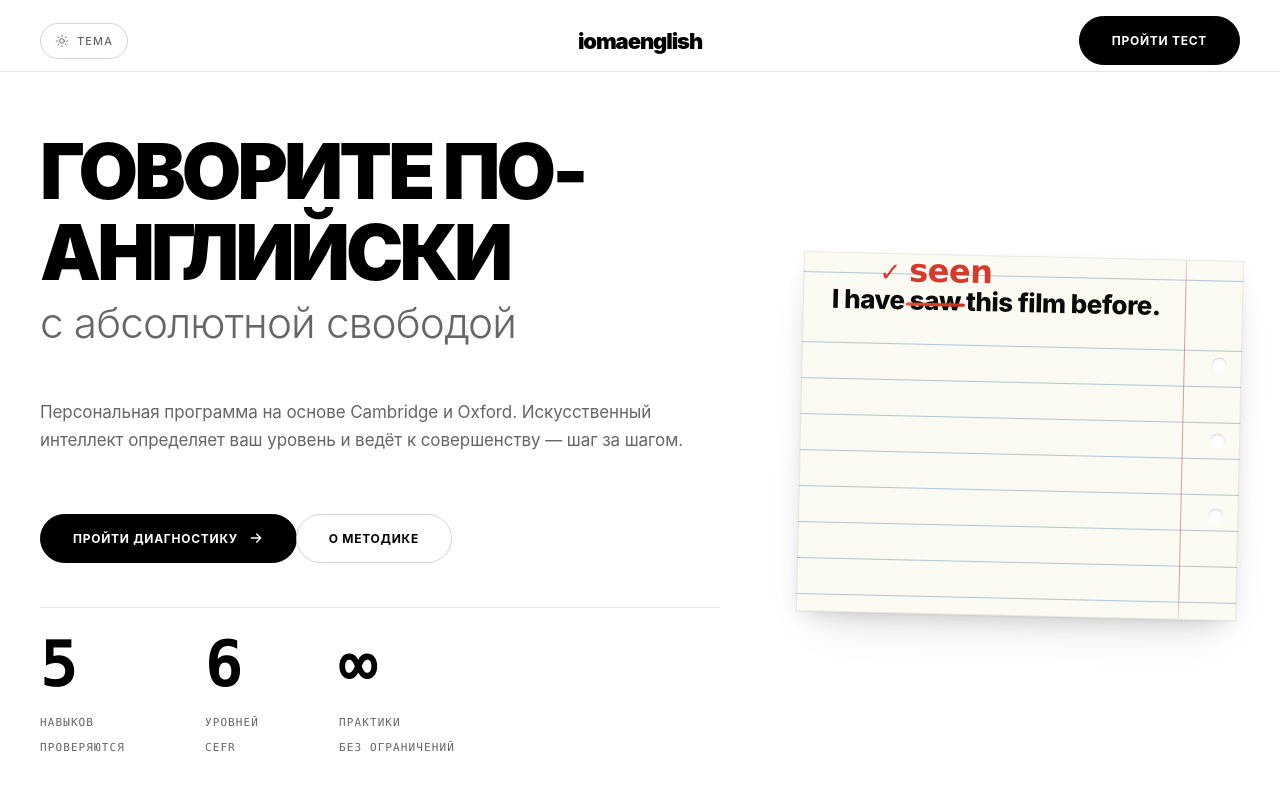
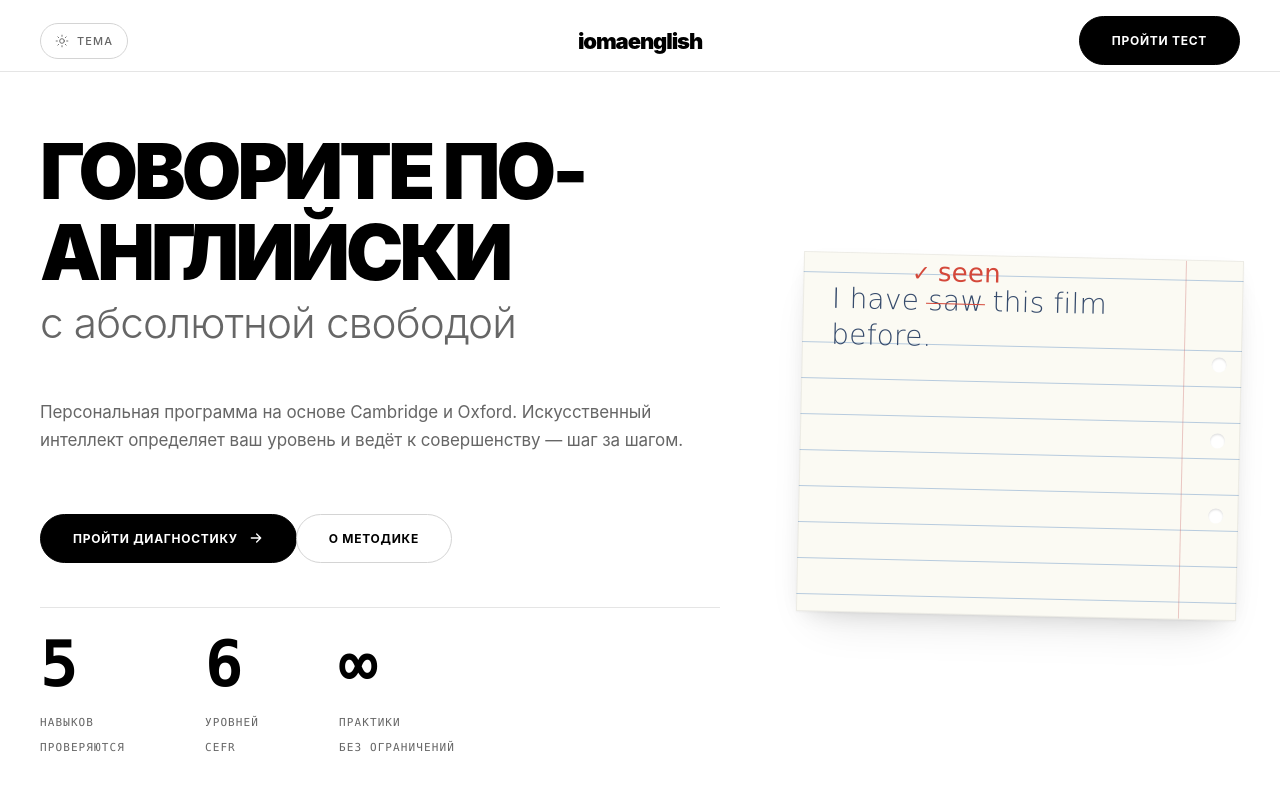
Before and after one commit to h2hydzjwfj-arch/ENGLISH_SIT, a website: page index.html in a window 1280 px wide. Both pictures are taken after a click on the button "ТЕМА". Shown: the top 800 px of the page. Drawn offline with Linux system fonts and the light colour scheme; no server answers.

Commit message:
feat: рукописный тонкий текст + тонкая красная ручка учителя

```diff
--- a/styles.css
+++ b/styles.css
@@ -2936,10 +2936,11 @@ textarea,
 }
 
 
-/* ═══════════════ HERO + PAPER v5 (заголовок стиль) ═══════════════ */
-@import url('https://fonts.googleapis.com/css2?family=Caveat:wght@600;700&display=swap');
-
-/* Обёртка hero — центрируем весь блок */
+
+
+/* ═══════════════ HERO + PAPER v6 (рукописный, тонкий) ═══════════════ */
+@import url('https://fonts.googleapis.com/css2?family=Kalam:wght@300;400&family=Caveat:wght@400;500;600&display=swap');
+
 .hero {
   display: flex !important;
   align-items: center !important;
@@ -2967,7 +2968,6 @@ textarea,
 .hero-copy.hero-with-paper > .hero-actions { grid-column: 1 !important; grid-row: 4 !important; margin: 12px 0 24px !important; }
 .hero-copy.hero-with-paper > .hero-stats { grid-column: 1 !important; grid-row: 5 !important; padding-top: 24px !important; }
 
-/* Лист — справа, по центру */
 .hero-paper {
   grid-column: 2 !important;
   grid-row: 1 / 6 !important;
@@ -2980,7 +2980,6 @@ textarea,
 }
 .hero-paper:hover { transform: rotate(0.4deg) scale(1.01) !important; }
 
-/* ── Сам лист ── */
 .paper {
   position: relative !important;
   width: 100% !important;
@@ -2992,15 +2991,15 @@ textarea,
       to bottom,
       transparent 0px,
       transparent 35px,
-      rgba(100, 145, 195, 0.5) 35px,
-      rgba(100, 145, 195, 0.5) 36px
+      rgba(100, 145, 195, 0.45) 35px,
+      rgba(100, 145, 195, 0.45) 36px
     ) !important;
   background-position: 0 54px !important;
-  border: 1px solid rgba(0, 0, 0, 0.07) !important;
+  border: 1px solid rgba(0, 0, 0, 0.06) !important;
   box-shadow:
-    0 1px 2px rgba(0, 0, 0, 0.05),
-    0 8px 24px -10px rgba(0, 0, 0, 0.18),
-    0 24px 48px -20px rgba(0, 0, 0, 0.15) !important;
+    0 1px 2px rgba(0, 0, 0, 0.04),
+    0 8px 24px -10px rgba(0, 0, 0, 0.14),
+    0 24px 48px -20px rgba(0, 0, 0, 0.12) !important;
   padding: 28px 74px 24px 28px !important;
   overflow: hidden !important;
   box-sizing: border-box !important;
@@ -3012,14 +3011,8 @@ textarea,
   top: 0 !important;
   bottom: 0 !important;
   right: 56px !important;
-  width: 1.2px !important;
-  background: linear-gradient(
-    to bottom,
-    rgba(210, 90, 90, 0.2) 0%,
-    rgba(210, 90, 90, 0.6) 8%,
-    rgba(210, 90, 90, 0.6) 92%,
-    rgba(210, 90, 90, 0.2) 100%
-  ) !important;
+  width: 1px !important;
+  background: rgba(200, 100, 100, 0.35) !important;
 }
 
 .paper-holes {
@@ -3038,9 +3031,7 @@ textarea,
   height: 15px !important;
   border-radius: 50% !important;
   background: #ffffff !important;
-  box-shadow:
-    inset 0 1.5px 2px rgba(0, 0, 0, 0.15),
-    inset 0 -1px 0 rgba(255, 255, 255, 0.8) !important;
+  box-shadow: inset 0 1.5px 2px rgba(0, 0, 0, 0.12) !important;
   display: block !important;
 }
 
@@ -3049,14 +3040,14 @@ textarea,
   z-index: 2 !important;
 }
 
-/* ═══ ГЛАВНОЕ: текст как заголовок сайта ═══ */
+/* ═══ ТЕКСТ — рукописный, тонкий ═══ */
 .paper-sentence {
-  font-family: -apple-system, BlinkMacSystemFont, 'SF Pro Display', 'Segoe UI', Roboto, 'Helvetica Neue', Arial, sans-serif !important;
-  font-size: 26px !important;
+  font-family: 'Kalam', 'Caveat', cursive !important;
+  font-size: 28px !important;
   line-height: 36px !important;
-  font-weight: 800 !important;
-  letter-spacing: -0.02em !important;
-  color: #0a0a0a !important;
+  font-weight: 300 !important;
+  letter-spacing: 0.2px !important;
+  color: #354a6b !important;
   min-height: 108px !important;
   display: block !important;
   transition: opacity 0.6s ease !important;
@@ -3071,35 +3062,35 @@ textarea,
   font-weight: inherit !important;
   color: inherit !important;
 }
+
+/* ═══ ТОНКАЯ КРАСНАЯ РУЧКА — зачёркивание 1px ═══ */
 .paper-wrong::after {
   content: "" !important;
   position: absolute !important;
-  left: -4px !important;
-  right: -4px !important;
+  left: -2px !important;
+  right: -2px !important;
   top: 55% !important;
-  height: 3px !important;
-  background: linear-gradient(to right, #e84d3d 0%, #c42e1e 100%) !important;
-  border-radius: 2px !important;
+  height: 1px !important;
+  background: #d4483a !important;
   transform: scaleX(0) !important;
   transform-origin: left !important;
-  transition: transform 0.7s cubic-bezier(0.65, 0, 0.35, 1) !important;
+  transition: transform 0.6s cubic-bezier(0.65, 0, 0.35, 1) !important;
   pointer-events: none !important;
-  box-shadow: 0 0 2px rgba(220, 60, 45, 0.5) !important;
 }
 .paper-wrong.struck::after { transform: scaleX(1) !important; }
 
-/* Красная поправка — рукописная Caveat (учитель) */
+/* ═══ ПОПРАВКА УЧИТЕЛЯ — тонкая, рукописная ═══ */
 .paper-correction {
   position: absolute !important;
   bottom: 100% !important;
   left: 50% !important;
-  margin-bottom: -4px !important;
-  transform: translateX(-50%) translateY(8px) !important;
-  color: #d63a2a !important;
+  margin-bottom: -2px !important;
+  transform: translateX(-50%) translateY(6px) !important;
+  color: #d4483a !important;
   font-family: 'Caveat', cursive !important;
-  font-size: 32px !important;
+  font-size: 26px !important;
   line-height: 1 !important;
-  font-weight: 700 !important;
+  font-weight: 500 !important;
   white-space: nowrap !important;
   opacity: 0 !important;
   pointer-events: none !important;
@@ -3112,19 +3103,19 @@ textarea,
 .paper-correction::before {
   content: "✓ " !important;
   font-family: 'Caveat', cursive !important;
-  font-size: 26px !important;
-  font-weight: 600 !important;
-}
-
-/* Подпись учителя внизу */
+  font-size: 22px !important;
+  font-weight: 400 !important;
+}
+
+/* ═══ ПОДПИСЬ — тонко ═══ */
 .paper-footer {
   position: absolute !important;
   bottom: 14px !important;
   left: 24px !important;
   font-family: 'Caveat', cursive !important;
-  font-size: 19px !important;
-  font-weight: 600 !important;
-  color: rgba(170, 55, 45, 0.75) !important;
+  font-size: 17px !important;
+  font-weight: 400 !important;
+  color: rgba(190, 80, 70, 0.7) !important;
   letter-spacing: 0.3px !important;
   opacity: 0 !important;
   transform: translateY(4px) !important;
@@ -3163,6 +3154,6 @@ textarea,
   .paper::before { right: 46px !important; }
   .paper-holes { right: 10px !important; }
   .paper-holes span { width: 12px !important; height: 12px !important; }
-  .paper-sentence { font-size: 20px !important; line-height: 28px !important; }
-  .paper-correction { font-size: 26px !important; }
-}
+  .paper-sentence { font-size: 22px !important; line-height: 30px !important; }
+  .paper-correction { font-size: 22px !important; }
+}
```
